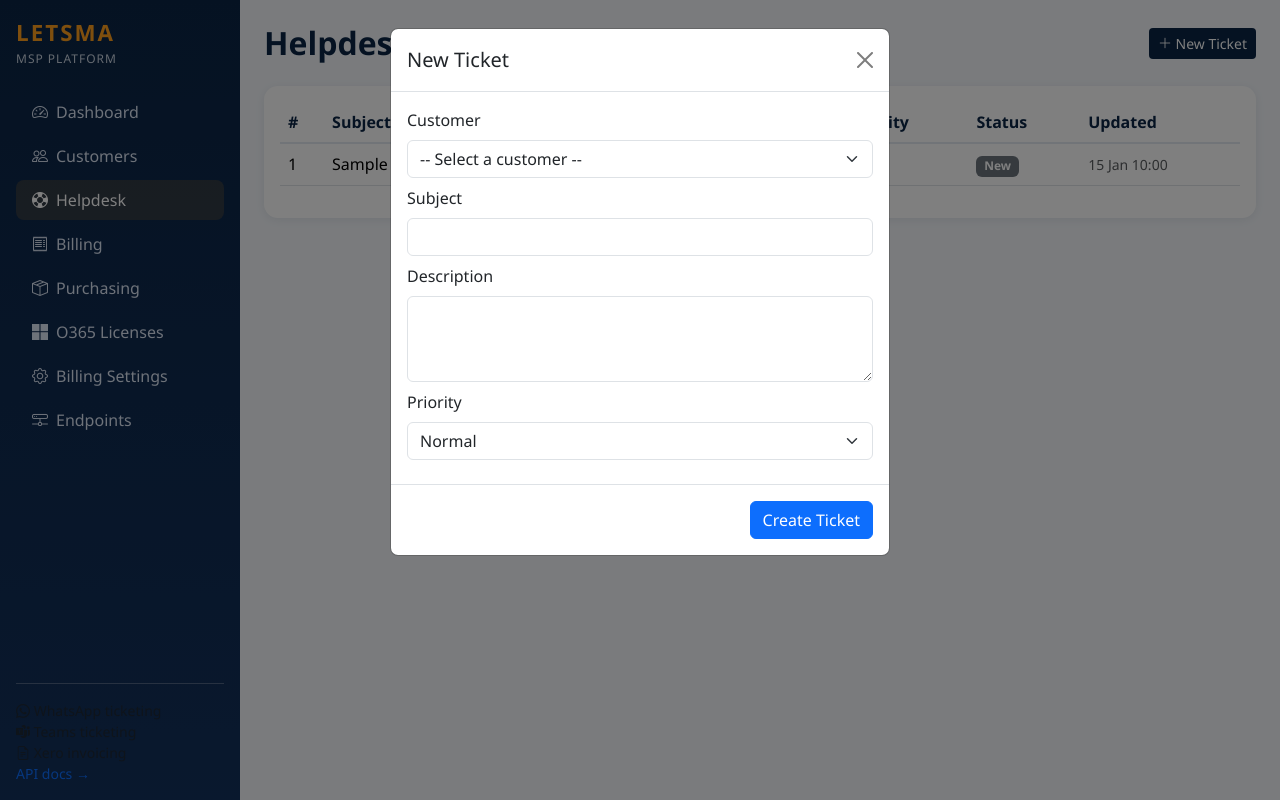
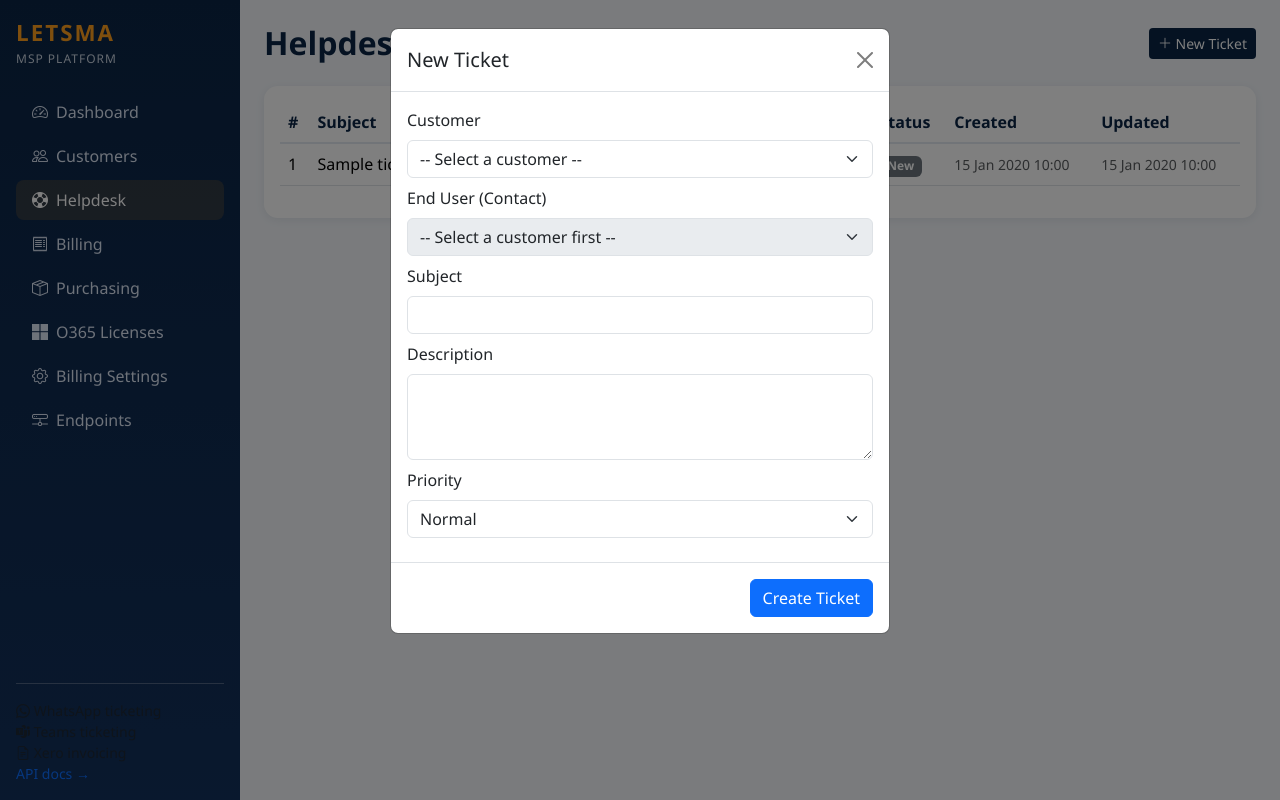
Before and after one commit to mattwells100/letsma-msp-platform, a FastAPI app: page /tickets in a window 1280 px wide, after a click on "New Ticket". Run offline with FastAPI, Linux system fonts and the light colour scheme; tables that the repository leaves empty hold one stand-in row (values such as "Sample post"); some libraries are stand-ins or nearby versions.

Commit message:
Add ticket Created/Updated date-time display and End User (contact) lookup/assignment

```diff
--- a/app/schemas.py
+++ b/app/schemas.py
@@ -54,6 +54,7 @@ class TicketUpdate(BaseModel):
     status: Optional[str] = None
     priority: Optional[str] = None
     assigned_to: Optional[str] = None
+    contact_id: Optional[str] = None
 
 
 class TicketCommentCreate(BaseModel):
@@ -67,6 +68,7 @@ class TicketOut(BaseModel):
     id: str
     ticket_number: Optional[int]
     customer_id: str
+    contact_id: Optional[str] = None
     subject: str
     description: Optional[str]
     status: str
@@ -75,6 +77,7 @@ class TicketOut(BaseModel):
     assigned_to: Optional[str]
     created_at: datetime
     updated_at: datetime
+
 
 
 # ---------------- Billing ----------------
--- a/app/templates/tickets.html
+++ b/app/templates/tickets.html
@@ -7,16 +7,16 @@
         <i class="bi bi-plus-lg"></i> New Ticket
     </button>
 </div>
-
 <div class="card stat-card p-3">
     <table class="table align-middle">
-        <thead><tr><th>#</th><th>Subject</th><th>Customer</th><th>Source</th><th>Priority</th><th>Status</th><th>Updated</th></tr></thead>
+        <thead><tr><th>#</th><th>Subject</th><th>Customer</th><th>Contact</th><th>Source</th><th>Priority</th><th>Status</th><th>Created</th><th>Updated</th></tr></thead>
         <tbody>
         {% for t in tickets %}
             <tr onclick="window.location='/tickets/{{ t.id }}'" style="cursor:pointer">
                 <td>{{ t.ticket_number }}</td>
                 <td>{{ t.subject }}</td>
                 <td>{{ t.customer.name }}</td>
+                <td class="small text-muted">{{ t.contact.name if t.contact else '-' }}</td>
                 <td>
                     {% set src = t.source.value if t.source.value is defined else t.source %}
                     {% if src == 'WhatsApp' %}<i class="bi bi-whatsapp text-success"></i>{% elif src == 'Teams' %}<i class="bi bi-microsoft-teams text-primary"></i>{% elif src == 'Email' %}<i class="bi bi-envelope text-secondary"></i>{% else %}<i class="bi bi-globe"></i>{% endif %}
@@ -24,15 +24,15 @@
                 </td>
                 <td><span class="badge badge-priority-{{ (t.priority.value if t.priority.value is defined else t.priority)|replace(' ','') }}">{{ t.priority.value if t.priority.value is defined else t.priority }}</span></td>
                 <td><span class="badge badge-status-{{ (t.status.value if t.status.value is defined else t.status)|replace(' ','') }}">{{ t.status.value if t.status.value is defined else t.status }}</span></td>
-                <td class="small text-muted">{{ t.updated_at.strftime('%d %b %H:%M') }}</td>
+                <td class="small text-muted">{{ t.created_at.strftime('%d %b %Y %H:%M') }}</td>
+                <td class="small text-muted">{{ t.updated_at.strftime('%d %b %Y %H:%M') }}</td>
             </tr>
         {% else %}
-            <tr><td colspan="7" class="text-muted">No tickets yet.</td></tr>
+            <tr><td colspan="9" class="text-muted">No tickets yet.</td></tr>
         {% endfor %}
         </tbody>
     </table>
 </div>
-
 <div class="modal fade" id="newTicketModal" tabindex="-1">
   <div class="modal-dialog">
     <div class="modal-content">
@@ -43,6 +43,12 @@
             <label class="form-label">Customer</label>
             <select class="form-select" name="customer_id" id="newTicketCustomerSelect" required>
                 <option value="">Loading customers...</option>
+            </select>
+          </div>
+          <div class="mb-2">
+            <label class="form-label">End User (Contact)</label>
+            <select class="form-select" name="contact_id" id="newTicketContactSelect" disabled>
+                <option value="">-- Select a customer first --</option>
             </select>
           </div>
           <div class="mb-2"><label class="form-label">Subject</label><input class="form-control" name="subject" required></div>
@@ -61,7 +67,6 @@
     </div>
   </div>
 </div>
-
 <script>
 document.getElementById('newTicketModal').addEventListener('show.bs.modal', async () => {
     const select = document.getElementById('newTicketCustomerSelect');
@@ -69,6 +74,39 @@ document.getElementById('newTicketModal').addEventListener('show.bs.modal', asyn
     const customers = await resp.json();
     select.innerHTML = '<option value="">-- Select a customer --</option>' +
         customers.map(c => `<option value="${c.id}">${c.name}</option>`).join('');
+
+    // Reset the dependent End User dropdown each time the modal opens
+    const contactSelect = document.getElementById('newTicketContactSelect');
+    contactSelect.innerHTML = '<option value="">-- Select a customer first --</option>';
+    contactSelect.disabled = true;
+});
+
+document.getElementById('newTicketCustomerSelect').addEventListener('change', async (e) => {
+    const contactSelect = document.getElementById('newTicketContactSelect');
+    const customerId = e.target.value;
+    if (!customerId) {
+        contactSelect.innerHTML = '<option value="">-- Select a customer first --</option>';
+        contactSelect.disabled = true;
+        return;
+    }
+    contactSelect.disabled = false;
+    contactSelect.innerHTML = '<option value="">Loading contacts...</option>';
+    try {
+        const resp = await fetch(`/api/customers/${customerId}/contacts`);
+        if (resp.ok) {
+            const contacts = await resp.json();
+            if (contacts.length === 0) {
+                contactSelect.innerHTML = '<option value="">-- No contacts found for this customer --</option>';
+            } else {
+                contactSelect.innerHTML = '<option value="">-- No specific contact --</option>' +
+                    contacts.map(c => `<option value="${c.id}">${c.name}${c.email ? ' (' + c.email + ')' : ''}</option>`).join('');
+            }
+        } else {
+            contactSelect.innerHTML = '<option value="">-- Could not load contacts --</option>';
+        }
+    } catch (err) {
+        contactSelect.innerHTML = '<option value="">-- Could not load contacts --</option>';
+    }
 });
 
 async function submitNewTicket() {
@@ -81,6 +119,8 @@ async function submitNewTicket() {
         priority: fd.get('priority'),
         source: 'Portal',
     };
+    const contactId = fd.get('contact_id');
+    if (contactId) payload.contact_id = contactId;
     if (!payload.customer_id) { alert('Please select a customer'); return; }
     const resp = await fetch('/api/tickets/', {method: 'POST', headers: {'Content-Type': 'application/json'}, body: JSON.stringify(payload)});
     if (resp.ok) {
```
Also changed, not shown: app/routers/customers.py (+30 -1 lines), app/templates/ticket_detail.html (+42 -1 lines).
